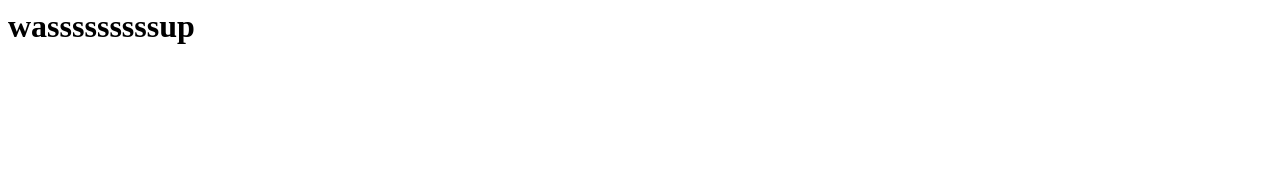
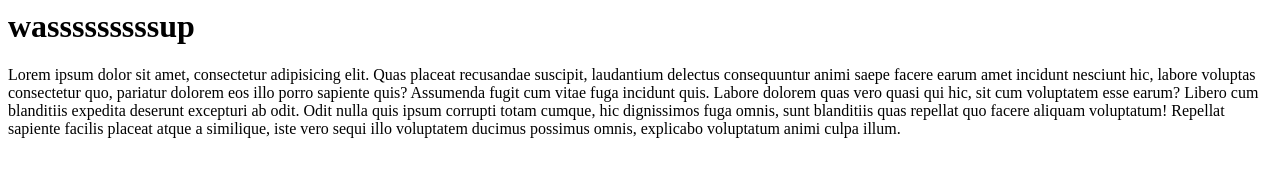
Before and after one commit to Britney-Diboll/Britney-Diboll.test2, a plain HTML site: page index.html in a window 1280 px wide. Drawn offline with Linux system fonts and the light colour scheme.

Commit message:
2nd commit

```diff
--- a/index.html
+++ b/index.html
@@ -1,11 +1,21 @@
 <html lang="en">
+
 <head>
     <meta charset="UTF-8">
     <meta http-equiv="X-UA-Compatible" content="IE=edge">
     <meta name="viewport" content="width=device-width, initial-scale=1.0">
     <title>Document</title>
 </head>
+
 <body>
     <h1>wasssssssssup</h1>
+    <p>Lorem ipsum dolor sit amet, consectetur adipisicing elit. Quas placeat recusandae suscipit, laudantium delectus
+        consequuntur animi saepe facere earum amet incidunt nesciunt hic, labore voluptas consectetur quo, pariatur
+        dolorem eos illo porro sapiente quis? Assumenda fugit cum vitae fuga incidunt quis. Labore dolorem quas vero
+        quasi qui hic, sit cum voluptatem esse earum? Libero cum blanditiis expedita deserunt excepturi ab odit. Odit
+        nulla quis ipsum corrupti totam cumque, hic dignissimos fuga omnis, sunt blanditiis quas repellat quo facere
+        aliquam voluptatum! Repellat sapiente facilis placeat atque a similique, iste vero sequi illo voluptatem ducimus
+        possimus omnis, explicabo voluptatum animi culpa illum.</p>
 </body>
+
 </html>
```
